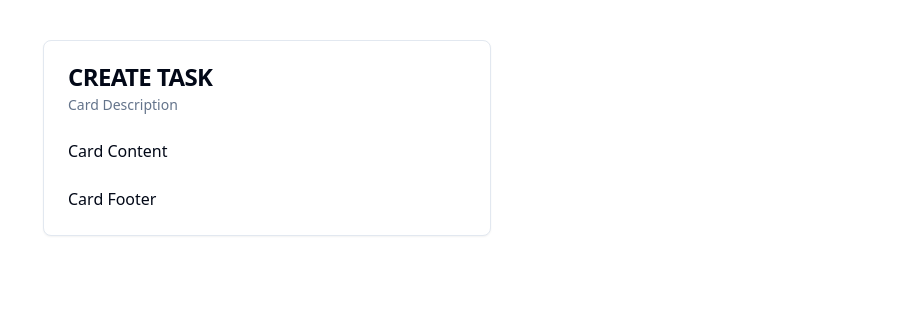
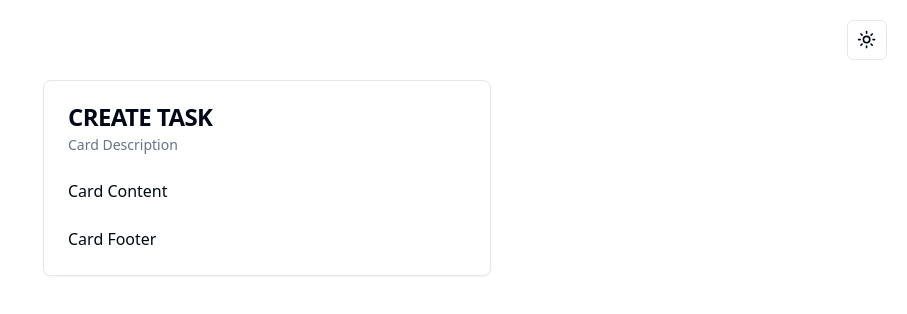
Before and after one commit to GuDex-Dev/local-tasks-react-app, a React (Vite) app: page / in a window 1280 px wide. Shown: the top 314 px of the page, without its empty margins (373-1280 px from the left). Built offline with nearby package versions, Linux system fonts and the light colour scheme.

Commit message:
Add Dark Theme

```diff
--- a/src/App.jsx
+++ b/src/App.jsx
@@ -1,11 +1,18 @@
+import { ThemeProvider } from "@/components/theme-provider";
 import TaskForm from "./components/TaskForm";
+import ModeToggle from "./components/ModeToggle";
 
 function App() {
   return (
     <>
-      <div className="container mx-auto p-10">
-        <TaskForm />
-      </div>
+      <ThemeProvider defaultTheme="light" storageKey="vite-ui-theme">
+        <div className="flex flex-row-reverse p-5">
+          <ModeToggle />
+        </div>
+        <div className="container mx-auto">
+          <TaskForm />
+        </div>
+      </ThemeProvider>
     </>
   );
 }
--- /dev/null
+++ b/src/components/ModeToggle.jsx
@@ -0,0 +1,24 @@
+import { Moon, Sun } from "lucide-react";
+import { Button } from "@/components/ui/button";
+import { useTheme } from "@/components/theme-provider";
+
+export default function ModeToggle() {
+  const { theme, setTheme } = useTheme();
+
+  function handleClickButton() {
+    if (theme === "dark") {
+      setTheme("light");
+    } else {
+      setTheme("dark")
+    }
+  }
+
+  return (
+    <>
+      <Button variant="outline" size="icon" onClick={handleClickButton}>
+        <Sun className="h-[1.2rem] w-[1.2rem] rotate-0 scale-100 transition-all dark:-rotate-90 dark:scale-0" />
+        <Moon className="absolute h-[1.2rem] w-[1.2rem] rotate-90 scale-0 transition-all dark:rotate-0 dark:scale-100" />
+      </Button>
+    </>
+  );
+}
--- /dev/null
+++ b/src/components/theme-provider.jsx
@@ -0,0 +1,60 @@
+import { createContext, useContext, useEffect, useState } from "react"
+
+const initialState = {
+  theme: "system",
+  setTheme: () => null,
+}
+
+const ThemeProviderContext = createContext(initialState)
+
+export function ThemeProvider({
+  children,
+  defaultTheme = "system",
+  storageKey = "vite-ui-theme",
+  ...props
+}) {
+  const [theme, setTheme] = useState(
+    () => (localStorage.getItem(storageKey)) || defaultTheme
+  )
+
+  useEffect(() => {
+    const root = window.document.documentElement
+
+    root.classList.remove("light", "dark")
+
+    if (theme === "system") {
+      const systemTheme = window.matchMedia("(prefers-color-scheme: dark)")
+        .matches
+        ? "dark"
+        : "light"
+
+      root.classList.add(systemTheme)
+      return
+    }
+
+    root.classList.add(theme)
+  }, [theme])
+
+  const value = {
+    theme,
+    setTheme: (theme) => {
+      localStorage.setItem(storageKey, theme)
+      setTheme(theme)
+    },
+  }
+
+  return (
+    <ThemeProviderContext.Provider {...props} value={value}>
+      {children}
+    </ThemeProviderContext.Provider>
+  )
+}
+
+export const useTheme = () => {
+  const context = useContext(ThemeProviderContext)
+
+  if (context === undefined)
+    throw new Error("useTheme must be used within a ThemeProvider")
+
+  return context
+}
--- a/src/context/TaskContext.jsx
+++ b/src/context/TaskContext.jsx
@@ -3,5 +3,7 @@ import { createContext } from "react";
 export const TaskContext = createContext();
 
 export function TaskContextProvider(props) {
-  return <TaskContext.Provider>{props.children}</TaskContext.Provider>;
+  return (
+    <TaskContext.Provider value={4}>{props.children}</TaskContext.Provider>
+  );
 }
```
